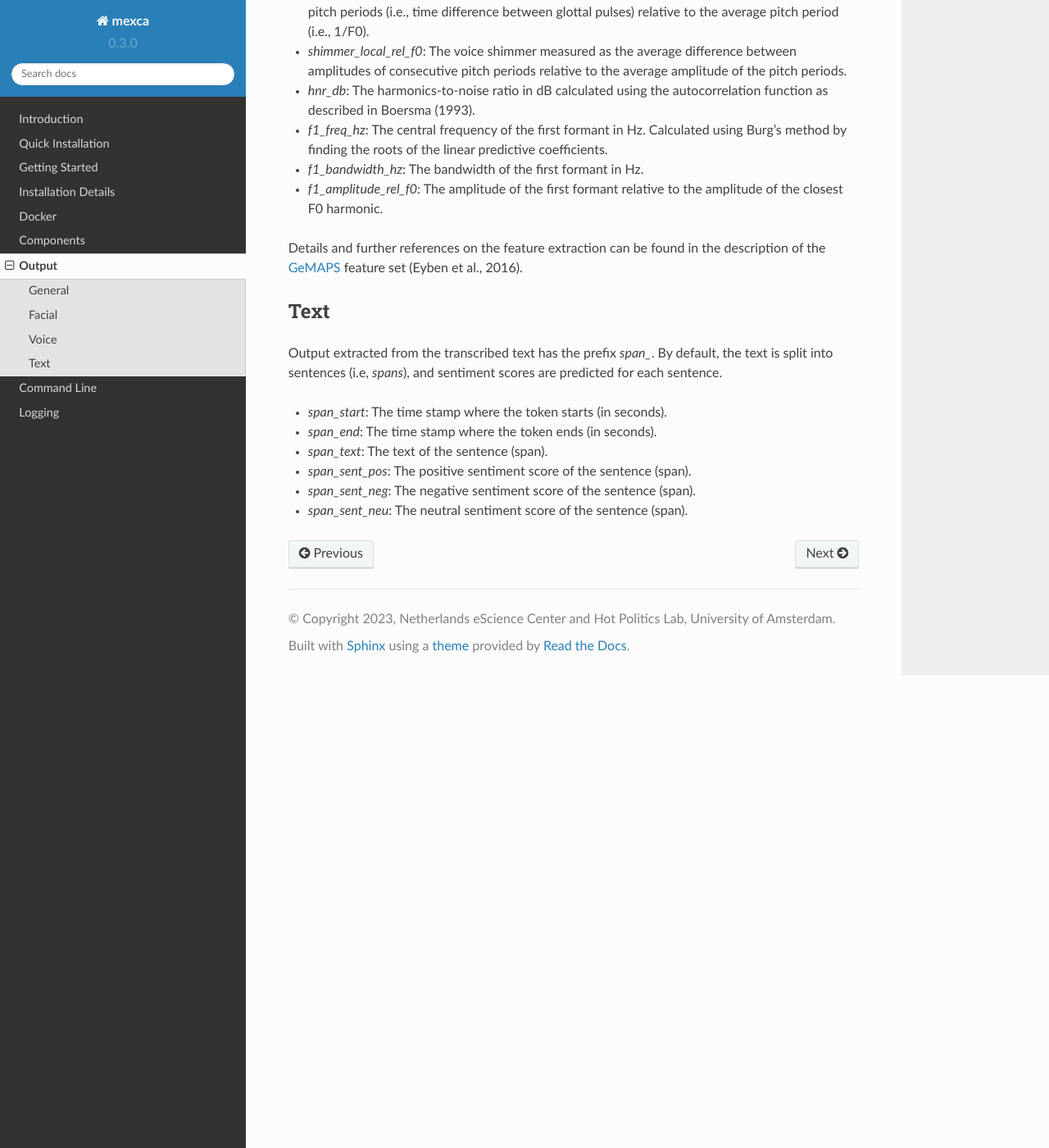
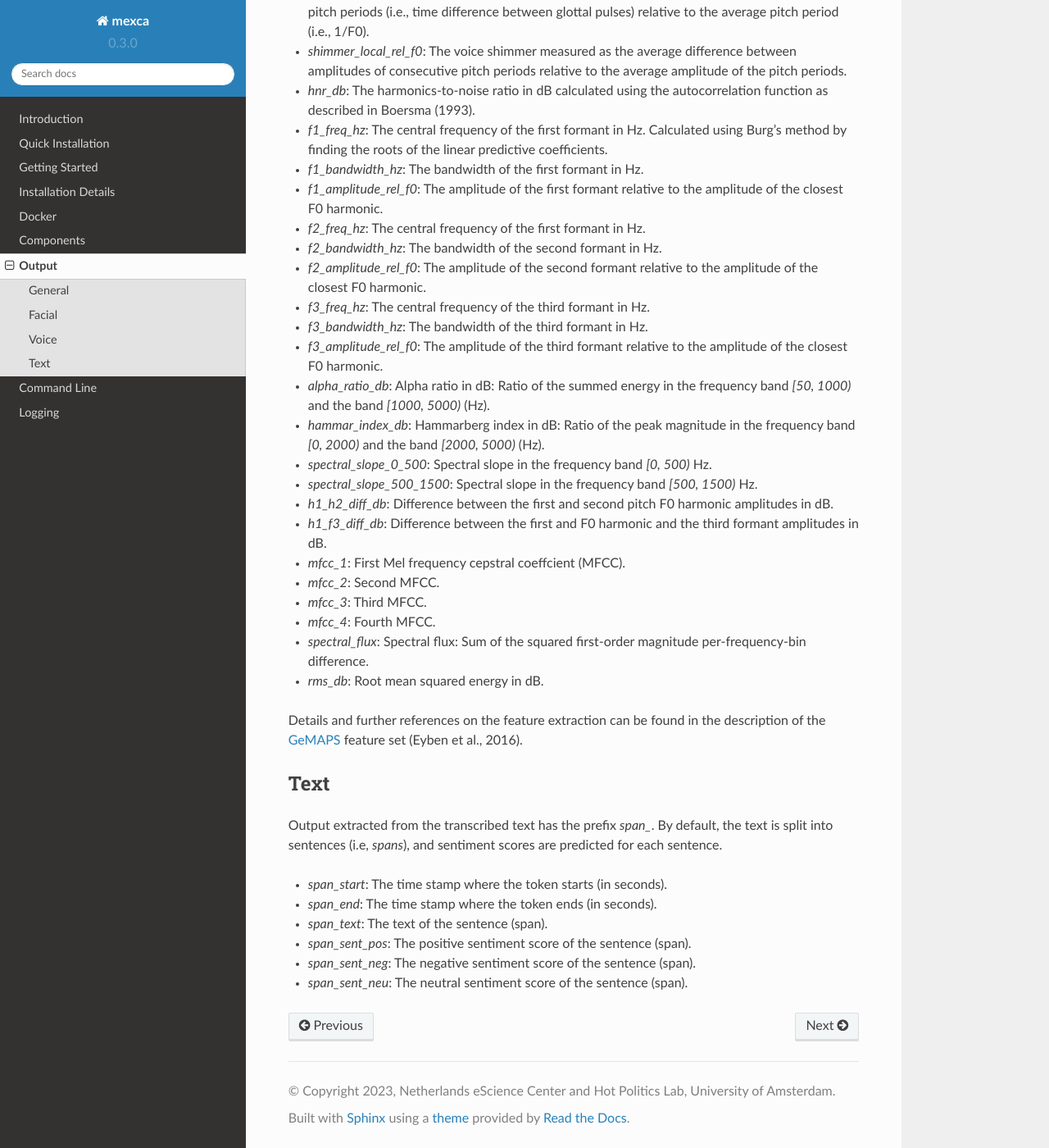
Before and after one commit to mexca/mexca, a Sphinx documentation site: the page built from docs/output.rst, in a window 1280 px wide and 1400 px high, scrolled down 1333 px. Shown: the whole window at 82% size. Built offline with Sphinx 7.4.7 and the Read the Docs theme 2.0.0, drawn with Linux system fonts in a browser that asks for light colours.

Commit message:
Add voice features to output docs section

```diff
--- a/docs/output.rst
+++ b/docs/output.rst
@@ -47,6 +47,24 @@ By default, the following voice features are extracted:
 - `f1_freq_hz`: The central frequency of the first formant in Hz. Calculated using Burg's method by finding the roots of the linear predictive coefficients.
 - `f1_bandwidth_hz`: The bandwidth of the first formant in Hz.
 - `f1_amplitude_rel_f0`: The amplitude of the first formant relative to the amplitude of the closest F0 harmonic.
+- `f2_freq_hz`: The central frequency of the first formant in Hz.
+- `f2_bandwidth_hz`: The bandwidth of the second formant in Hz.
+- `f2_amplitude_rel_f0`: The amplitude of the second formant relative to the amplitude of the closest F0 harmonic.
+- `f3_freq_hz`: The central frequency of the third formant in Hz.
+- `f3_bandwidth_hz`: The bandwidth of the third formant in Hz.
+- `f3_amplitude_rel_f0`: The amplitude of the third formant relative to the amplitude of the closest F0 harmonic.
+- `alpha_ratio_db`: Alpha ratio in dB: Ratio of the summed energy in the frequency band `[50, 1000)` and the band `[1000, 5000)` (Hz).
+- `hammar_index_db`: Hammarberg index in dB: Ratio of the peak magnitude in the frequency band `[0, 2000)` and the band `[2000, 5000)` (Hz).
+- `spectral_slope_0_500`: Spectral slope in the frequency band `[0, 500)` Hz.
+- `spectral_slope_500_1500`: Spectral slope in the frequency band `[500, 1500)` Hz.
+- `h1_h2_diff_db`: Difference between the first and second pitch F0 harmonic amplitudes in dB.
+- `h1_f3_diff_db`: Difference between the first and F0 harmonic and the third formant amplitudes in dB.
+- `mfcc_1`: First Mel frequency cepstral coeffcient (MFCC).
+- `mfcc_2`: Second MFCC.
+- `mfcc_3`: Third MFCC.
+- `mfcc_4`: Fourth MFCC.
+- `spectral_flux`: Spectral flux: Sum of the squared first-order magnitude per-frequency-bin difference.
+- `rms_db`: Root mean squared energy in dB.
 
 Details and further references on the feature extraction can be found in the description of the `GeMAPS <https://ieeexplore.ieee.org/stamp/stamp.jsp?arnumber=7160715>`_ feature set (Eyben et al., 2016).
 
```
